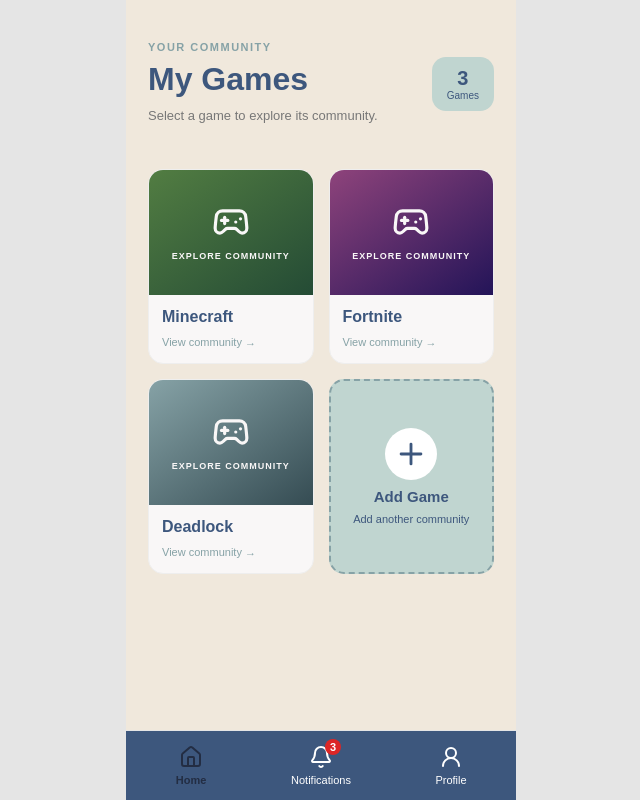
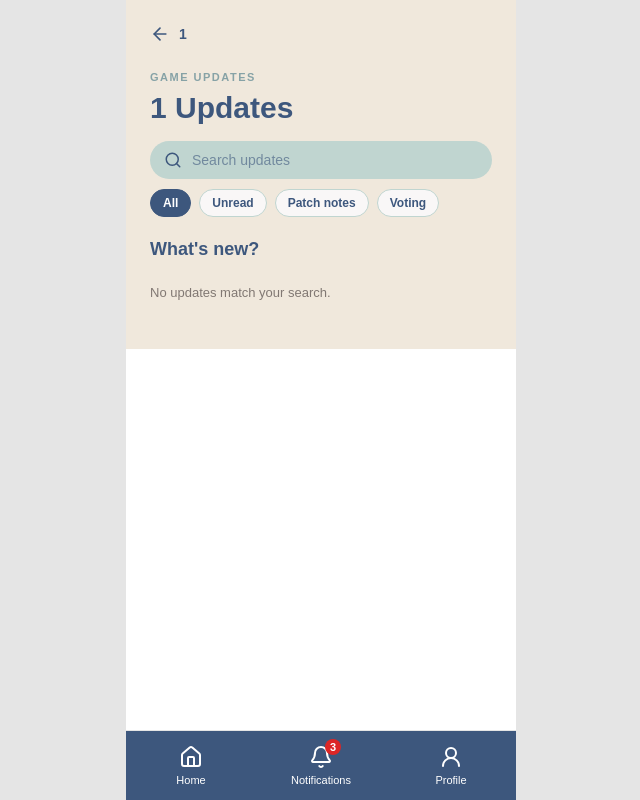
Before and after one commit to BobbyWoodard/CSC-4184-webapp, a React (Vite) app: page /games/1/updates in a window 1280 px wide. Before the commit this address led to /. Shown: the whole page, without its empty margins (319-959 px from the left). Built offline with nearby package versions, Linux system fonts and the light colour scheme; sample sign-in values are in the browser's storage.

Commit message:
Add updates page + other edits

```diff
--- a/src/App.tsx
+++ b/src/App.tsx
@@ -16,6 +16,7 @@ import ThreadPage from "./pages/ThreadPage";
 import BottomNav from "./components/BottomNav";
 import VotingPage from "./pages/VotingPage";
 import VoteFeaturePage from "./pages/VoteFeaturePage";
+import UpdatesPage from "./pages/UpdatesPage.tsx";
 
 import "./App.css";
 
@@ -64,7 +65,7 @@ function App() {
                   element={<VotingPage />}
                 />
                 <Route path = "/games/:gameId/voting/:voteId" element={<VoteFeaturePage />} />
-
+                <Route path="/games/:gameId/updates" element={<UpdatesPage />} />
 
                 <Route path="*" element={<Navigate to="/" replace />} />
               </Routes>
--- a/src/notificationStore.ts
+++ b/src/notificationStore.ts
@@ -4,64 +4,117 @@ export type NotificationType = "patch" | "voting" | "general";
 
 export interface AppNotification {
   id: string;
-  gameName: string;
+  gameId: string;
   type: NotificationType;
   title: string;
   body: string;
+  details: string[];
   time: string;
   to: string;
+}
+
+export const GAMES = [
+  { id: "minecraft", name: "Minecraft" },
+  { id: "fortnite", name: "Fortnite" },
+  { id: "deadlock", name: "Deadlock" },
+];
+
+export function gameNameFromId(gameId: string | undefined) {
+  const found = GAMES.find((g) => g.id === gameId);
+  if (found) return found.name;
+  if (!gameId) return "Game";
+  return gameId
+    .split("-")
+    .map((word) => word.charAt(0).toUpperCase() + word.slice(1))
+    .join(" ");
 }
 
 export const notifications: AppNotification[] = [
   {
     id: "n1",
-    gameName: "Game 2",
+    gameId: "minecraft",
     type: "patch",
-    title: "Game 2 Patch Notes",
-    body: "Version 1.4 adds the Archer enemy and rebalances sword damage.",
+    title: "Minecraft Patch Notes",
+    body: "Villager trades now restock correctly and caves are easier to see.",
+    details: [
+      "Villagers now restock trades correctly after a workstation is reclaimed.",
+      "Improved lighting in deep caves.",
+      "Fixed a crash when opening a bundle in a full inventory.",
+    ],
     time: "2 hours ago",
-    to: "/games/game-2/updates",
+    to: "/games/minecraft/updates",
   },
   {
     id: "n2",
-    gameName: "Game 1",
+    gameId: "fortnite",
     type: "voting",
-    title: "Game 1 Voting Result",
-    body: "Feature B won with 45% of the vote.",
+    title: "Fortnite Voting Result",
+    body: "Players voted to bring back the old map locations.",
+    details: [
+      "Bring back old map locations won with 52% of the vote.",
+      "Map changes for the next season will be announced soon.",
+    ],
     time: "Yesterday",
-    to: "/games/game-1/voting",
+    to: "/games/fortnite/voting",
   },
   {
     id: "n3",
-    gameName: "Game 2",
-    type: "voting",
-    title: "Game 2 Voting Is Live",
-    body: "Pick the next feature: Swordsman, Archer, or Co-op raid.",
+    gameId: "deadlock",
+    type: "patch",
+    title: "Deadlock Patch Notes",
+    body: "Hero ability balance changes and shorter matchmaking waits.",
+    details: [
+      "Rebalanced ability cooldowns for several heroes.",
+      "Reduced matchmaking wait times at peak hours.",
+      "Fixed a bug where the shop did not close after respawn.",
+    ],
     time: "2 days ago",
-    to: "/games/game-2/voting",
+    to: "/games/deadlock/updates",
   },
   {
     id: "n4",
-    gameName: "Game 1",
-    type: "patch",
-    title: "Game 1 Patch Notes",
-    body: "Fixes a bug where co-op raid invites would not send.",
+    gameId: "minecraft",
+    type: "voting",
+    title: "Minecraft Voting Is Live",
+    body: "Vote on the next community feature.",
+    details: [
+      "Voting closes Friday at 11:59 PM.",
+      "Options: a new biome, a boats overhaul, or new villager jobs.",
+    ],
     time: "3 days ago",
-    to: "/games/game-1/updates",
+    to: "/games/minecraft/voting",
   },
   {
     id: "n5",
-    gameName: "Game 3",
+    gameId: "fortnite",
+    type: "patch",
+    title: "Fortnite Patch Notes",
+    body: "Weapon tuning and a fix for emote lag.",
+    details: [
+      "Tuned damage on two weapons.",
+      "Fixed emote lag in lobbies.",
+      "Added a new report option for lobby chat.",
+    ],
+    time: "4 days ago",
+    to: "/games/fortnite/updates",
+  },
+  {
+    id: "n6",
+    gameId: "deadlock",
     type: "general",
-    title: "Game 3 Scheduled Maintenance",
+    title: "Deadlock Scheduled Maintenance",
     body: "Servers will be down Friday from 2 to 4 AM.",
+    details: [
+      "Servers will be offline Friday from 2 to 4 AM.",
+      "Ranked queues close 30 minutes earlier.",
+    ],
     time: "Last week",
-    to: "/games/game-3/updates",
+    to: "/games/deadlock/updates",
   },
 ];
 
 const STORAGE_KEY = "readNotificationIds";
-const DEFAULT_READ = ["n4", "n5"];
+const DEFAULT_READ = ["n4", "n5", "n6"];
 
 function load(): string[] {
   try {
--- a/src/notifications.css
+++ b/src/notifications.css
@@ -145,3 +145,23 @@
   line-height: 16px;
   text-align: center;
 }
+button.notif-item {
+  width: 100%;
+  text-align: left;
+  font: inherit;
+  cursor: pointer;
+}
+
+.notif-page .back-button { margin-bottom: 16px; }
+
+.notif-details {
+  margin: 6px 4px 0;
+  padding: 12px 16px;
+  background: var(--mint);
+  color: var(--navy);
+  border-radius: 12px;
+  font-size: 13px;
+  line-height: 1.5;
+}
+.notif-details ul { margin: 0 0 8px; padding-left: 18px; }
+.notif-details-link { color: var(--navy); font-weight: 700; }
--- a/src/pages/NotificationsPage.tsx
+++ b/src/pages/NotificationsPage.tsx
@@ -1,16 +1,13 @@
 import { useState } from "react";
 import { Link } from "react-router";
-import {
-  Search,
-  SlidersHorizontal,
-  ChevronRight,
-  CheckCheck,
-} from "lucide-react";
+import { Search, ChevronRight, CheckCheck } from "lucide-react";
 import {
   notifications,
   markRead,
   markAllRead,
   useReadIds,
+  GAMES,
+  gameNameFromId,
 } from "../notificationStore";
 import type { NotificationType } from "../notificationStore";
 import "../notifications.css";
@@ -22,12 +19,6 @@ const FILTERS: { key: NotifFilter; label: string }[] = [
   { key: "unread", label: "Unread" },
   { key: "patch", label: "Patch notes" },
   { key: "voting", label: "Voting" },
-];
-
-const GAMES = [
-  { id: "game-1", name: "Game 1" },
-  { id: "game-2", name: "Game 2" },
-  { id: "game-3", name: "Game 3" },
 ];
 
 function NotificationsPage() {
@@ -44,7 +35,9 @@ function NotificationsPage() {
       filter === "all" ? true : filter === "unread" ? isUnread : n.type === filter;
     const matchesQuery =
       normalized === "" ||
-      `${n.title} ${n.body} ${n.gameName}`.toLowerCase().includes(normalized);
+      `${n.title} ${n.body} ${gameNameFromId(n.gameId)}`
+        .toLowerCase()
+        .includes(normalized);
     return matchesFilter && matchesQuery;
   });
 
@@ -64,7 +57,6 @@ function NotificationsPage() {
       </label>
 
       <div className="notif-filters" role="group" aria-label="Filter notifications">
-        <SlidersHorizontal size={18} aria-hidden="true" />
         {FILTERS.map((f) => (
           <button
             key={f.key}
@@ -114,7 +106,7 @@ function NotificationsPage() {
               </li>
             );
           })}
-        </ul>
+                  </ul>
       )}
 
       <h2 className="notif-header">Updates by game</h2>
--- /dev/null
+++ b/src/pages/UpdatesPage.tsx
@@ -0,0 +1,134 @@
+import { useState } from "react";
+import { Link, useParams } from "react-router";
+import { ArrowLeft, Search, ChevronDown, ChevronUp } from "lucide-react";
+import {
+  notifications,
+  markRead,
+  useReadIds,
+  gameNameFromId,
+} from "../notificationStore";
+import type { NotificationType } from "../notificationStore";
+import "../notifications.css";
+
+type UpdateFilter = "all" | "unread" | NotificationType;
+
+const FILTERS: { key: UpdateFilter; label: string }[] = [
+  { key: "all", label: "All" },
+  { key: "unread", label: "Unread" },
+  { key: "patch", label: "Patch notes" },
+  { key: "voting", label: "Voting" },
+];
+
+function UpdatesPage() {
+  const { gameId } = useParams();
+  const gameName = gameNameFromId(gameId);
+  const readIds = useReadIds();
+
+  const [query, setQuery] = useState("");
+  const [filter, setFilter] = useState<UpdateFilter>("all");
+  const [openId, setOpenId] = useState<string | null>(null);
+
+  const normalized = query.trim().toLowerCase();
+
+  const visible = notifications
+    .filter((n) => n.gameId === gameId)
+    .filter((n) => {
+      const isUnread = !readIds.includes(n.id);
+      const matchesFilter =
+        filter === "all" ? true : filter === "unread" ? isUnread : n.type === filter;
+      const matchesQuery =
+        normalized === "" ||
+        `${n.title} ${n.body}`.toLowerCase().includes(normalized);
+      return matchesFilter && matchesQuery;
+    });
+
+  const toggle = (id: string) => {
+    setOpenId((prev) => (prev === id ? null : id));
+    markRead(id);
+  };
+
+  return (
+    <div className="page notif-page">
+      <Link to={`/games/${gameId}`} className="back-button">
+        <ArrowLeft size={20} />
+        <span>{gameName}</span>
+      </Link>
+
+      <p className="eyebrow">GAME UPDATES</p>
+      <h1>{gameName} Updates</h1>
+
+      <label className="notif-search">
+        <Search size={18} aria-hidden="true" />
+        <input
+          type="search"
+          placeholder="Search updates"
+          value={query}
+          onChange={(e) => setQuery(e.target.value)}
+          aria-label="Search updates"
+        />
+      </label>
+
+      <div className="notif-filters" role="group" aria-label="Filter updates">
+        {FILTERS.map((f) => (
+          <button
+            key={f.key}
+            type="button"
+            className={`notif-chip${filter === f.key ? " active" : ""}`}
+            aria-pressed={filter === f.key}
+            onClick={() => setFilter(f.key)}
+          >
+            {f.label}
+          </button>
+        ))}
+      </div>
+
+      <h2 className="notif-header">What's new?</h2>
+
+      {visible.length === 0 ? (
+        <p className="notif-empty">No updates match your search.</p>
+      ) : (
+        <ul className="notif-list">
+          {visible.map((n) => {
+            const isUnread = !readIds.includes(n.id);
+            const isOpen = openId === n.id;
+            return (
+              <li key={n.id}>
+                <button
+                  type="button"
+                  className={`notif-item${isUnread ? " unread" : ""}`}
+                  onClick={() => toggle(n.id)}
+                  aria-expanded={isOpen}
+                >
+                  {isUnread && <span className="notif-dot" aria-label="Unread" />}
+                  <span className="notif-text">
+                    <span className="notif-title">{n.title}</span>
+                    <span className="notif-body">{n.body}</span>
+                    <span className="notif-time">{n.time}</span>
+                  </span>
+                  {isOpen ? <ChevronUp size={20} /> : <ChevronDown size={20} />}
+                </button>
+
+                {isOpen && (
+                  <div className="notif-details">
+                    <ul>
+                      {n.details.map((d) => (
+                        <li key={d}>{d}</li>
+                      ))}
+                    </ul>
+                    {n.type === "voting" && (
+                      <Link to={n.to} className="notif-details-link">
+                        Go to voting
+                      </Link>
+                    )}
+                  </div>
+                )}
+              </li>
+            );
+          })}
+        </ul>
+      )}
+    </div>
+  );
+}
+
+export default UpdatesPage;
```
